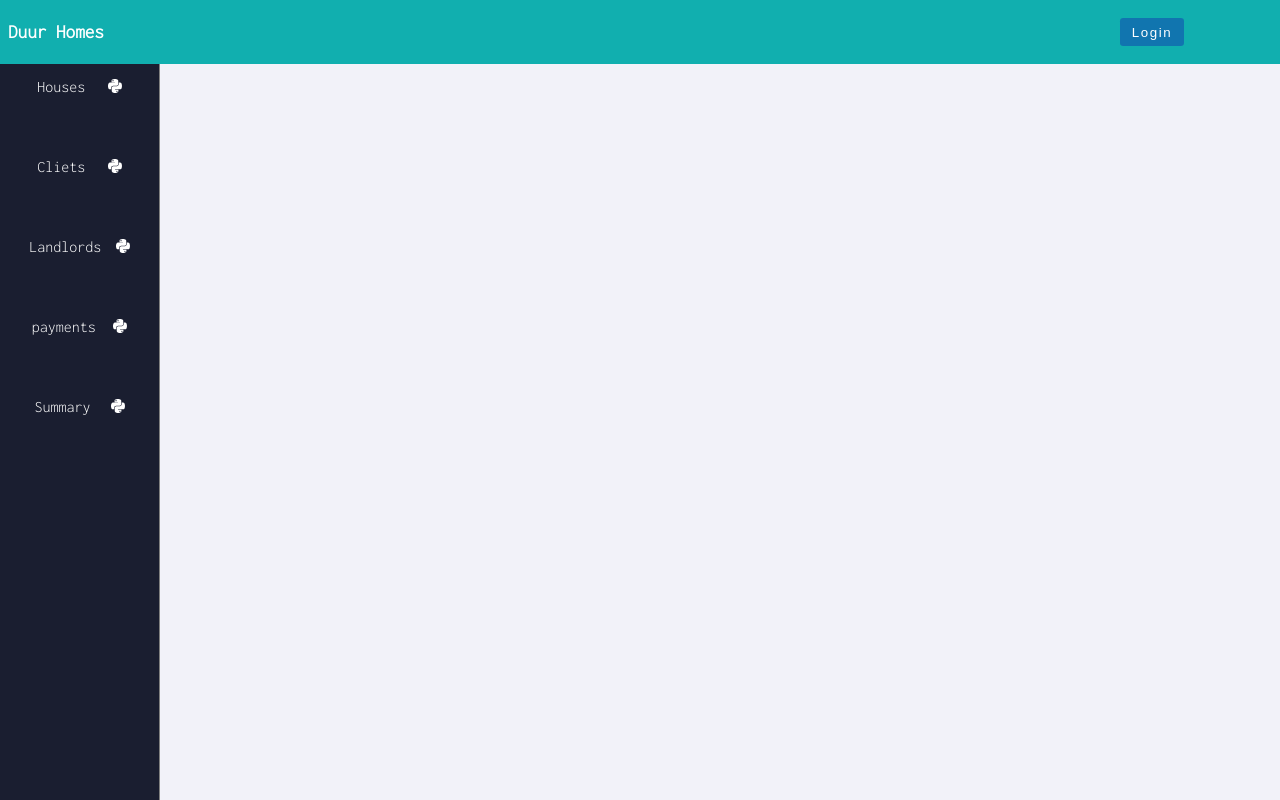
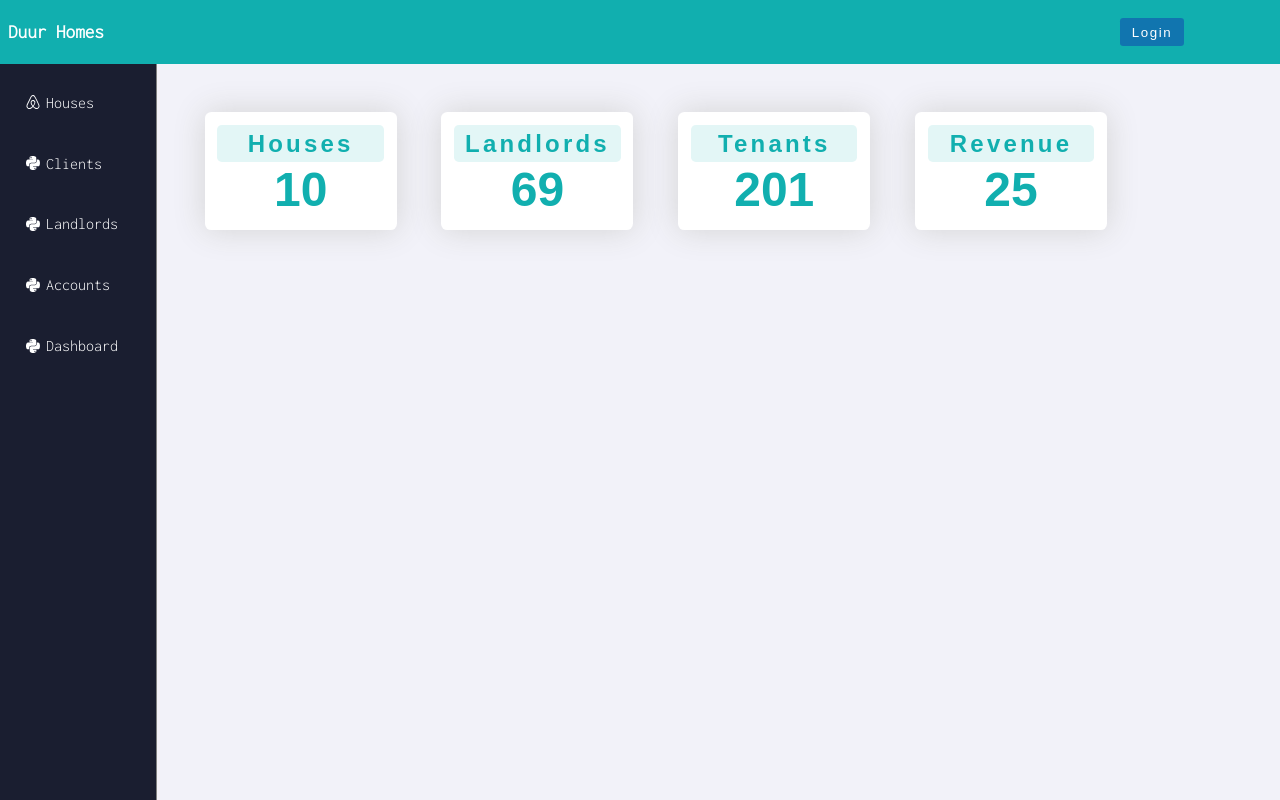
Before and after one commit to AllanG-4779/next-project-2, a Next.js app: page / in a window 1280 px wide. Built offline with nearby package versions, Linux system fonts and the light colour scheme; no server answers.

Commit message:
modified admin panel

```diff
--- a/Components/Admin/Admin.js
+++ b/Components/Admin/Admin.js
@@ -1,10 +1,12 @@
 import React from "react";
+import Content from "./Content";
 import Sidebar from "./Sidebar";
-
+import styles from "../../styles/admin.module.css";
 function Admin() {
   return (
-    <div>
+    <div className={styles.container}>
       <Sidebar />
+      <Content />
     </div>
   );
 }
--- /dev/null
+++ b/Components/Admin/Content.js
@@ -0,0 +1,27 @@
+import React from "react";
+import styles from "../../styles/content.module.css";
+
+function Content() {
+  return (
+    <div className={styles.container}>
+      <div className={styles.users}>
+        <p>Houses</p>
+        <h1>10</h1>
+      </div>
+      <div className={styles.users}>
+        <p>Landlords</p>
+        <h1>69</h1>
+      </div>
+      <div className={styles.users}>
+        <p>Tenants</p>
+        <h1>201</h1>
+      </div>
+      <div className={styles.users}>
+        <p>Revenue</p>
+        <h1>25</h1>
+      </div>
+    </div>
+  );
+}
+
+export default Content;
--- a/Components/Admin/Sidebar.js
+++ b/Components/Admin/Sidebar.js
@@ -2,24 +2,27 @@ import React from "react";
 import Link from "next/link";
 import styles from "../../styles/sidebar.module.css";
 import { FontAwesomeIcon } from "@fortawesome/react-fontawesome";
-import { faPython } from "@fortawesome/free-brands-svg-icons";
+import { faAirbnb, faPython } from "@fortawesome/free-brands-svg-icons";
 function Sidebar() {
   return (
     <div className={styles.container}>
+
       <p>
-        <FontAwesomeIcon icon={faPython} color={"white"} /> Houses
+        <FontAwesomeIcon icon={faAirbnb} color={"white"} /> <span>Houses</span>
       </p>
       <p>
-        <FontAwesomeIcon icon={faPython} color={"white"} /> Cliets
+        <FontAwesomeIcon icon={faPython} color={"white"} /> <span>Clients</span>
       </p>
       <p>
-        <FontAwesomeIcon icon={faPython} color={"white"} /> Landlords
+        <FontAwesomeIcon icon={faPython} color={"white"} />{" "}
+        <span>Landlords</span>
       </p>
       <p>
-        <FontAwesomeIcon icon={faPython} color={"white"} /> payments
+        <FontAwesomeIcon icon={faPython} color={"white"} />{" "}
+        <span>Accounts</span>
       </p>
       <p>
-        <FontAwesomeIcon icon={faPython} color={"white"} /> Summary
+        <FontAwesomeIcon icon={faPython} color={"white"} /> <span>Dashboard</span>
       </p>
     </div>
   );
--- /dev/null
+++ b/styles/admin.module.css
@@ -0,0 +1,3 @@
+.container {
+  display: flex;
+}
--- /dev/null
+++ b/styles/content.module.css
@@ -0,0 +1,63 @@
+.container {
+  margin: 1rem;
+  display: flex;
+  gap: 0.8rem;
+  flex-wrap: nowrap;
+  overflow-x: hidden;
+  height: calc(100vh - 6rem);
+  width: calc(100vw - 10rem);
+  z-index: 1;
+}
+
+.users {
+  height: fit-content;
+  margin-left: 2rem;
+  margin-top: 2rem;
+  width: 12rem;
+  background-color: white;
+  box-shadow: 0 0 2rem #d3d3d3;
+  padding: 0.8rem;
+  border-radius: 0.4rem;
+}
+@keyframes hover {
+  from {
+    transform: scale(1);
+  }
+  to {
+    transform: scale(1.2);
+  }
+}
+.users:hover {
+  transform: scale(1.2);
+  padding: 1rem;
+
+  animation-name: hover;
+  animation-duration: 300ms;
+}
+.users h1 {
+  font-size: 3em;
+  color: #11afaf;
+  text-align: center;
+  font-family: Arial, Helvetica, sans-serif;
+}
+.btn {
+  background: rgb(2, 25, 49);
+  padding: 3px;
+  border-radius: 0.3rem;
+  width: 4rem;
+  border: none;
+  color: white;
+  cursor: pointer;
+  margin-top: 0.4rem;
+}
+.users p {
+  font-weight: bold;
+  letter-spacing: 0.2rem;
+  background-color: #11afaf1e;
+  font-size: 1.5rem;
+  padding: 0.3rem;
+  color: #11afaf;
+  border-radius: 0.3rem;
+  text-align: center;
+  font-family: Arial, Helvetica, sans-serif;
+}
--- a/styles/sidebar.module.css
+++ b/styles/sidebar.module.css
@@ -9,11 +9,14 @@
   flex-direction: column;
 }
 .container p {
-  height: 5rem;
+  padding: 0.5rem;
+  margin-left: 0.2rem;
+  height: 3rem;
+  margin-bottom: 0.8rem;
   display: flex;
-  flex-direction: row-reverse;
-  justify-content: space-evenly;
+
+  align-items: center;
 }
-.container p:hover {
-  cursor: pointer;
+.container p span {
+  margin-left: 0.4rem;
 }
```
